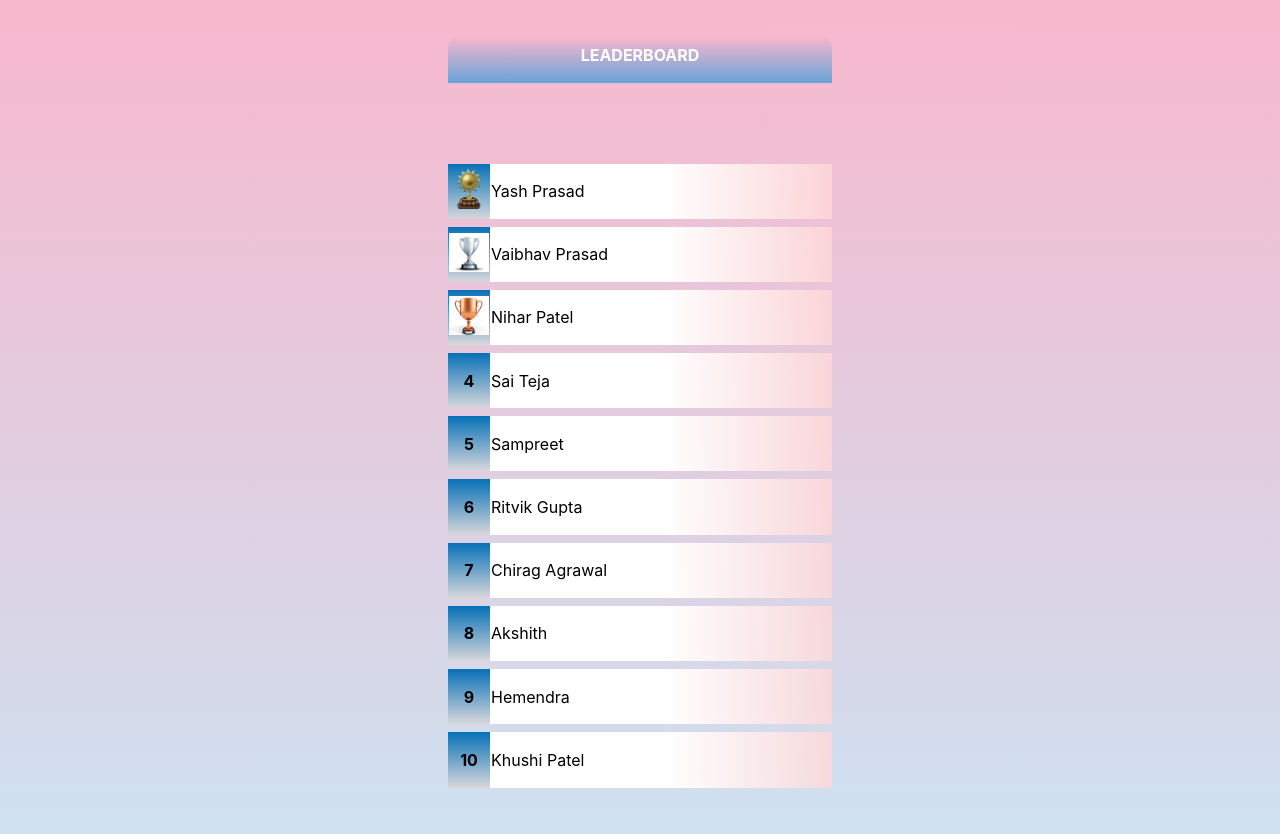
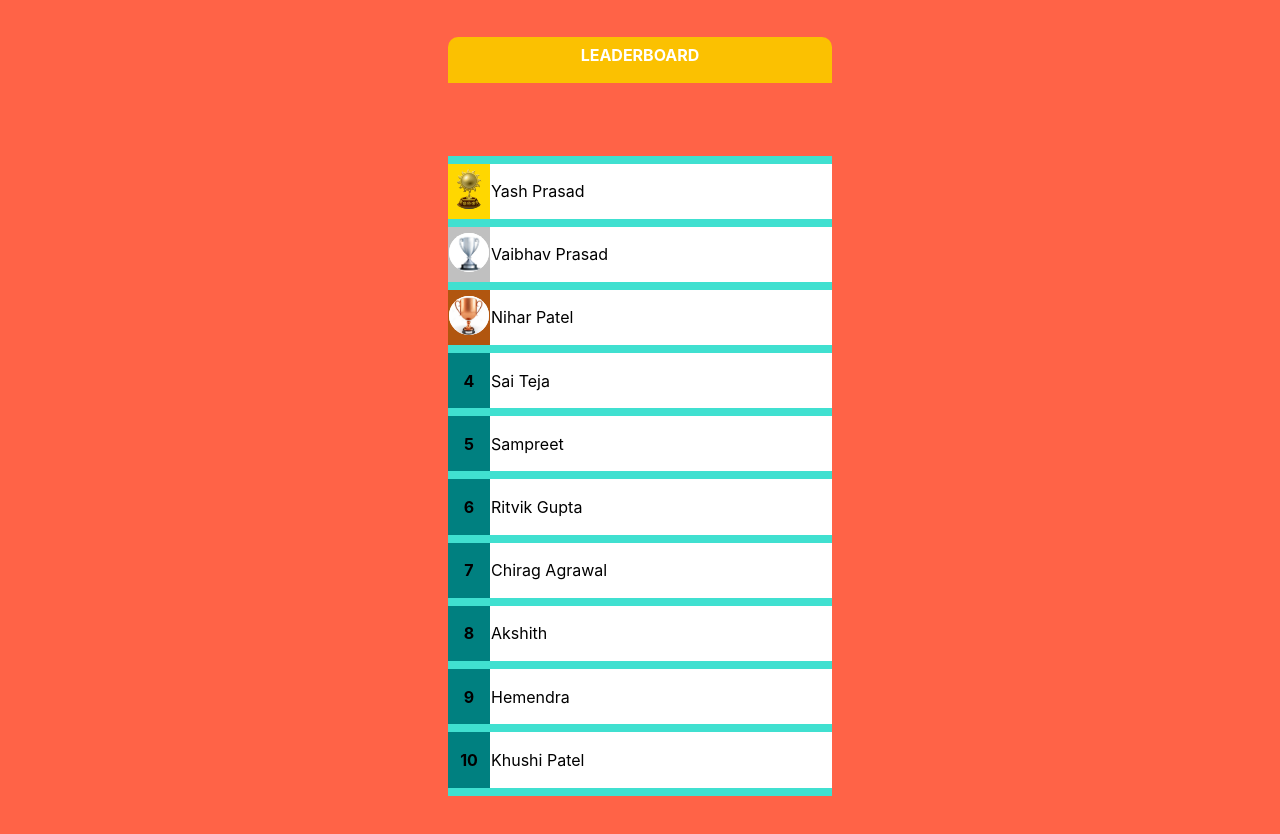
Before and after one commit to saikun0293/nxnTicTacToe, a React (Create React App) app: page /scoreboard in a window 1280 px wide. Shown: the top 834 px of the page. Built offline with nearby package versions, Linux system fonts and the light colour scheme.

Commit message:
on 22/08/2020

```diff
--- a/src/components/Scoreboard.jsx
+++ b/src/components/Scoreboard.jsx
@@ -15,19 +15,19 @@ class Scoreboard extends Component {
         <table className="tableboard" align="center">
           <tbody>
             <tr className="rowline" style={{ borderWidth: "5px" }}>
-              <th className="col ">
+              <th className="col1">
                 <img src={goldenglobe} alt="React Logo" width="40vw"></img>
               </th>
               <td className="col">Yash Prasad</td>
             </tr>
             <tr className="rowline">
-              <th className="col">
+              <th className="col2">
                 <img src={silvercup} alt="React Logo" width="40vw"></img>
               </th>
               <td className="col">Vaibhav Prasad</td>
             </tr>
             <tr className="rowline">
-              <th className="col">
+              <th className="col3">
                 <img src={bronzecup} alt="React Logo" width="40vw"></img>
               </th>
               <td className="col">Nihar Patel</td>
--- a/src/styles/Scoreboard.css
+++ b/src/styles/Scoreboard.css
@@ -7,7 +7,7 @@
   padding: 0;
   justify-content: center;
   align-items: center;
-  background: linear-gradient(to bottom, #f8b7cd 0%, #c8e7f5 100%);
+  background-color: tomato;
 }
 
 .tableboard {
@@ -15,7 +15,7 @@
   height: 80vh;
   border-spacing: 0 8px;
   border-collapse: separate;
-
+  background-color: turquoise;
   margin-bottom: 8em;
 }
 .thead {
@@ -24,20 +24,31 @@
   padding: 0.5em;
   color: white;
   font-weight: bold;
-  background: linear-gradient(to bottom, #f8b7cd 0%, #67a3d9 100%);
+  background-color: #fbc101;
   border-radius: 10px 10px 0 0;
 }
 
-tbody th.col {
+tbody th.col,
+tbody th.col1,
+tbody th.col2,
+tbody th.col3 {
   width: 30px;
-  background: linear-gradient(to bottom, #0671b7 0%, #d8d7db 100%);
+  background-color: teal;
+}
+tbody th.col1 {
+  background-color: gold;
+}
+tbody th.col2 {
+  background-color: silver;
+}
+tbody th.col3 {
+  background-color: #b1560f;
+}
+img {
+  border-radius: 100%;
 }
 tbody td {
-  background: linear-gradient(
-    to right,
-    white 50%,
-    rgba(255, 216, 216, 0.8) 100%
-  );
+  background-color: white;
   height: 45px;
 }
 td:hover {
```
